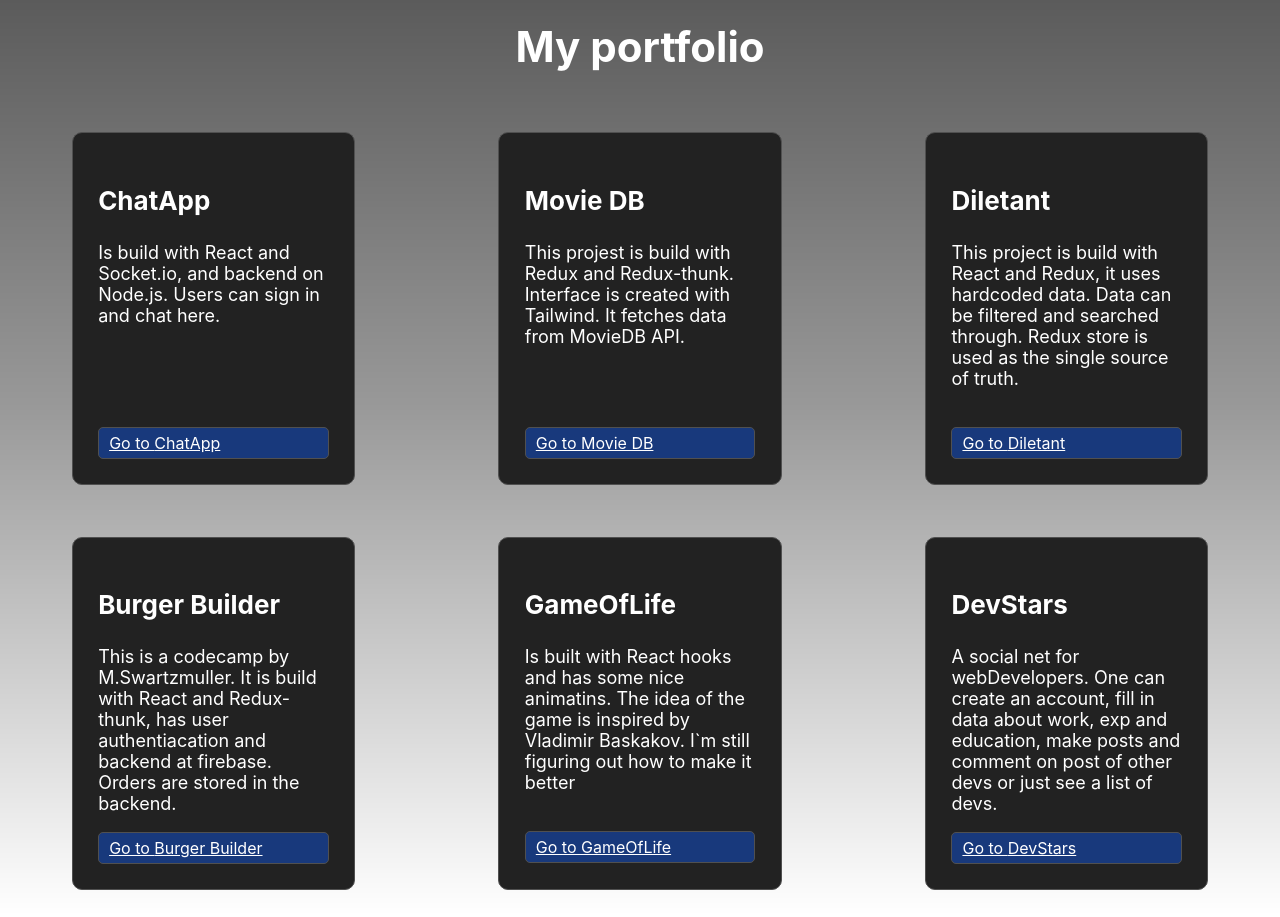
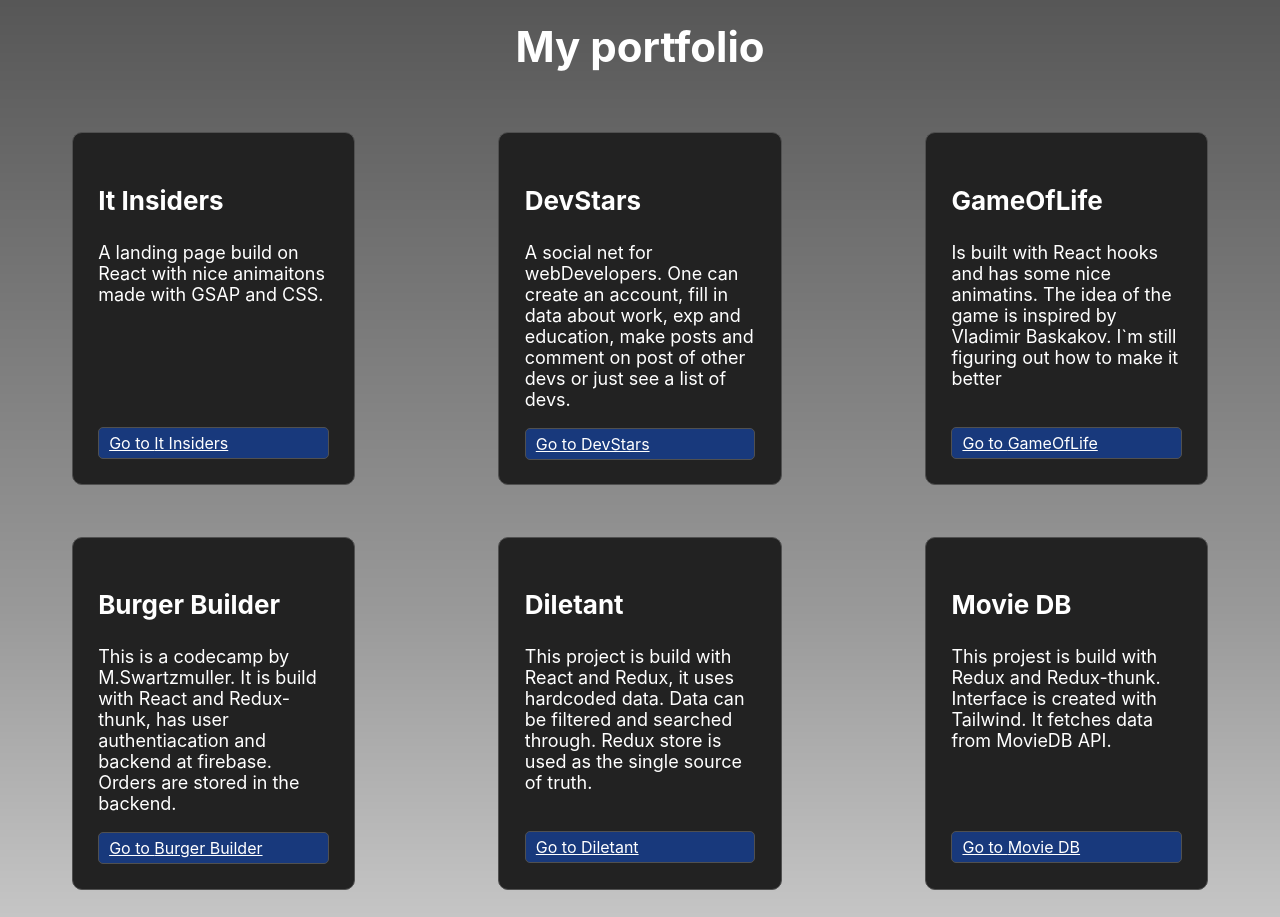
Before and after one commit to dmetree/portfolio, a React (Create React App) app: page / in a window 1280 px wide. Shown: the part 1880-2797 px from the top of the page. Built offline with nearby package versions, Linux system fonts and the light colour scheme.

Commit message:
+It insiders

```diff
--- a/src/components/section_3/ProjectsData.js
+++ b/src/components/section_3/ProjectsData.js
@@ -35,4 +35,10 @@ export const projects = [
         description: 'A social net for webDevelopers. One can create an account, fill in data about work, exp and education, make posts and comment on post of other devs or just see a list of devs.',
         link: 'https://boiling-sands-29677.herokuapp.com/'
     },
+    {
+        id: 'porto_7',
+        name: 'It Insiders',
+        description: 'A landing page build on React with nice animaitons made with GSAP and CSS.',
+        link: 'https://it-insiders.tech/'
+    },
 ]
--- a/src/components/section_3/Section_3.js
+++ b/src/components/section_3/Section_3.js
@@ -90,7 +90,19 @@ const Section_3 = () => {
 
          gsap.from("#porto_6", {
             scrollTrigger: {
-                trigger: "#porto_5",
+                trigger: "#porto_6",
+                toggleActions: "play none none none",
+                start: "top, +=500",
+                end: "+=200"
+            },
+            duration: .3,
+            rotation: -25,
+            scale: 0.7,
+            autoAlpha: 0
+        });
+        gsap.from("#porto_7", {
+            scrollTrigger: {
+                trigger: "#porto_7",
                 toggleActions: "play none none none",
                 start: "top, +=500",
                 end: "+=200"
@@ -106,9 +118,9 @@ const Section_3 = () => {
 
 
 
-    let itemsList = projects.map(project => {
+    let itemsList = projects.slice(0).reverse().map(project => {
         return(
-            <div id={project.id} className={s.portfolio_item}>
+            <div key={project.id} id={project.id} className={s.portfolio_item}>
                 <div className="">
                     <h3>{project.name}</h3>
                     <p>{project.description}</p>
```
